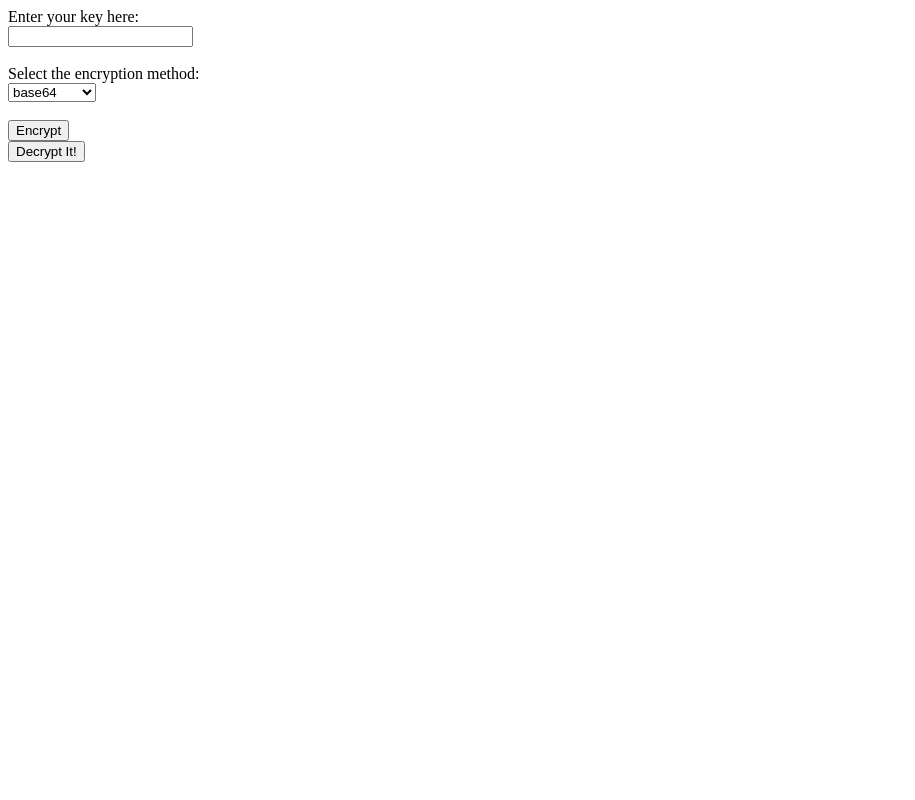
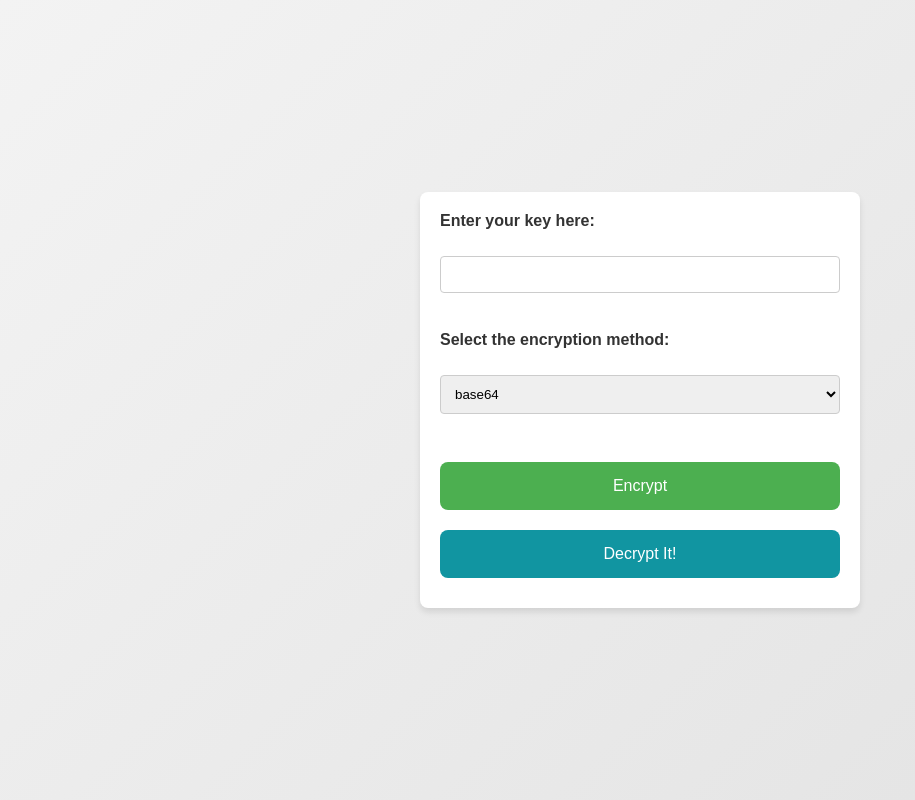
Before and after one commit to sridhars650/Encrypt-Me, a Flask app: page /encrypt in a window 1280 px wide. Shown: the whole page, without its empty margins (0-915 px from the left). Run offline with Flask 3, Linux system fonts and the light colour scheme.

Commit message:
redesigned css!
made css for encrypting and decrypting websites!

```diff
--- /dev/null
+++ b/static/endecrypt.css
@@ -0,0 +1,74 @@
+
+body {
+    font-family: Arial, sans-serif;
+    background: linear-gradient(135deg, #f3f3f3, #e2e2e2);
+    display: flex;
+    justify-content: center;
+    align-items: center;
+    height: 100vh;
+    margin: 0;
+    flex-direction: column;
+}
+form {
+    background: white;
+    padding: 20px;
+    border-radius: 8px;
+    box-shadow: 0 4px 6px rgba(0, 0, 0, 0.1);
+    max-width: 90%;
+    width: 400px;
+}
+label {
+    display: block;
+    margin-bottom: 8px;
+    font-weight: bold;
+    color: #333;
+}
+input[type="text"], select {
+    width: 100%;
+    padding: 10px;
+    margin-bottom: 20px;
+    border: 1px solid #ccc;
+    border-radius: 4px;
+    box-sizing: border-box;
+}
+input[type="submit"], button {
+    background-color: #4CAF50;
+    border: none;
+    color: white;
+    padding: 15px 32px;
+    text-align: center;
+    text-decoration: none;
+    display: inline-block;
+    font-size: 16px;
+    margin: 10px 0;
+    cursor: pointer;
+    border-radius: 8px;
+    transition: background-color 0.3s ease;
+    width: 100%;
+    box-sizing: border-box;
+}
+input[type="submit"]:hover, button:hover {
+    background-color: #45a049;
+}
+h3, h2 {
+    color: #333;
+    text-align: center;
+}
+.message {
+    background: white;
+    padding: 20px;
+    border-radius: 8px;
+    box-shadow: 0 4px 6px rgba(0, 0, 0, 0.1);
+    margin-top: 20px;
+    max-width: 90%;
+    width: 400px;
+    box-sizing: border-box;
+}
+
+.alt-button {
+    background-color:#1195a1
+}
+
+.alt-button:hover {
+    background-color:#0f7f89
+}
--- a/templates/decrypt.html
+++ b/templates/decrypt.html
@@ -5,6 +5,7 @@
     <meta charset="UTF-8">
     <meta name="viewport" content="width=device-width, initial-scale=1.0">
     <title>Decryption Chamber</title>
+    <link rel="stylesheet" href="static/endecrypt.css">
 </head>
 <body>
     <form action="/decrypt" method="post">
@@ -23,9 +24,11 @@
         </select><br><br>
 
         <input type="submit" value="Decrypt">
+        <button onclick="location.href='/encrypt'" class="alt-button">Encrypt It!</button>
         {% if decryptedKey %}
         <h3>Your Decrypted Key is:</h3>
         <h2>{{ decryptedKey }}</h2>
         {% endif %}
+    </form>
 </body>
 </html>
--- a/templates/encrypt.html
+++ b/templates/encrypt.html
@@ -4,6 +4,7 @@
     <meta charset="UTF-8">
     <meta name="viewport" content="width=device-width, initial-scale=1.0">
     <title>Encryption Chamber</title>
+    <link rel="stylesheet" href="static/endecrypt.css">
 </head>
 <body>
     <form action="/encrypt" method="post">
@@ -22,6 +23,7 @@
         </select><br><br>
 
         <input type="submit" value="Encrypt">
+        <button onclick="location.href='/decrypt'" class="alt-button">Decrypt It!</button>
     </form>
     {% if encryptedKey %}
     <h3>Your Encrypted Key is:</h3>
@@ -31,7 +33,5 @@
     <h3>Save this key for decryption (If you used Fernet):</h3>
     <h2>{{ fernet_key }}</h2>
     {% endif %}
-
-    <button onclick="location.href='/decrypt'">Decrypt It!</button>
 </body>
 </html>
```
Also changed, not shown: static/index.css (line endings or trailing spaces).
